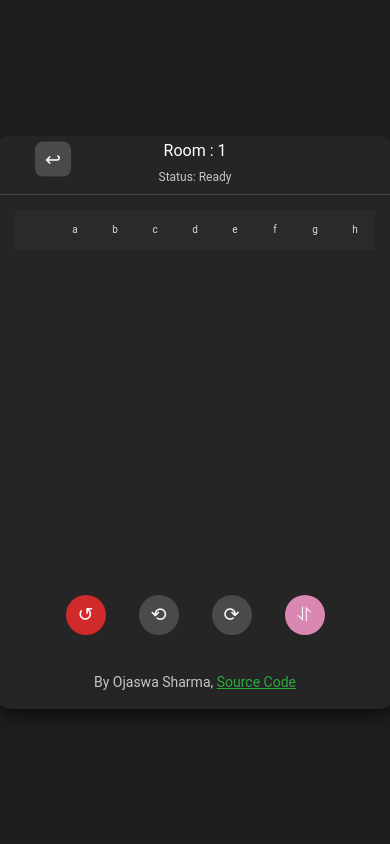
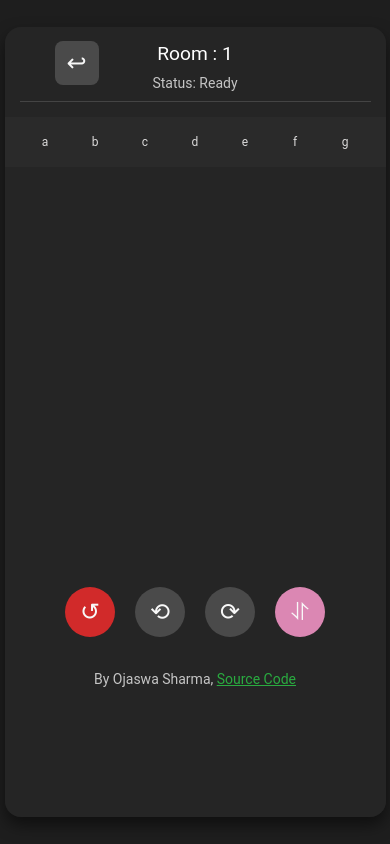
Before and after one commit to Sowoul/chess-host, a Flask app: page /chess in a window 390 px wide. Run offline with Flask 3, Linux system fonts and the light colour scheme; the visitor is signed in with stand-in values (Sample User, id 1); some libraries are stand-ins or nearby versions.

Commit message:
Update index.html

```diff
--- a/templates/index.html
+++ b/templates/index.html
@@ -25,11 +25,15 @@
     border-radius: 16px;
     box-shadow: 0 8px 16px rgba(0, 0, 0, 0.5);
     padding: 20px;
-    width: 600px;
+    width: 100%;
+    max-width: 600px;
     display: flex;
     flex-direction: column;
     align-items: center;
     position: relative;
+    height: 85vh;
+    max-height: 90vh;
+    overflow: auto;
 }
 
 .header {
@@ -106,7 +110,7 @@
 
 .square:hover {
     background-color: #00ffaabe !important;
-    box-shadow: 0 0 40px rgba(42, 171, 111, 0.8), 0 0 50px rgba(42, 171, 107, 0.6);
+    box-shadow: 0 0 30px rgba(42, 171, 111, 0.8), 0 0 40px rgba(42, 171, 107, 0.6);
     z-index: 10;
 }
 
@@ -154,6 +158,7 @@
     display: flex;
     justify-content: center;
     margin: 25px 0;
+    flex-wrap: wrap;
 }
 
 .reset, .undo, .redo, .switch-sides {
@@ -166,23 +171,29 @@
     background-color: #4a4a4a;
     transition: background-color 0.3s ease, transform 0.3s;
     z-index: 10;
-    margin: 0 14px;
+    margin: 0 10px;
 }
+
 .switch-sides {
     background-color: #db87b3;
 }
+
 .switch-sides:hover {
     background-color: #d8a1bd;
 }
+
 .reset {
     background-color: #d12a2a;
 }
+
 .undo {
     background-color: #4a4a4a;
 }
+
 .redo {
     background-color: #4a4a4a;
 }
+
 .reset:hover {
     background-color: #b02020;
     transform: scale(1.1);
@@ -192,6 +203,7 @@
     font-size: 1.8rem;
     color: #f8f8f8;
 }
+
 .glow {
     display: flex;
     align-items: center;
@@ -223,7 +235,8 @@
 @media (max-width: 768px) {
     .container {
         width: 90%;
-        padding: 10px;
+        padding: 15px;
+        height: 100vh;
     }
 
     .header {
@@ -247,7 +260,7 @@
     .square {
         width: 50px;
         height: 50px;
-        font-size: 2.5em;
+        font-size: 3em;
     }
 
     .label {
@@ -257,8 +270,7 @@
     }
 
     .controls {
-        flex-wrap: wrap;
-        justify-content: center;
+        margin: 20px 0;
     }
 
     .reset, .undo, .redo, .switch-sides {
@@ -269,57 +281,54 @@
     .txt {
         font-size: 1.5rem;
     }
+
+    .glow {
+        width: 50px;
+        height: 50px;
+        font-size: 3em;
+    }
 }
 
-@media (max-width: 480px) {
+@media (max-height: 600px) {
     .container {
-        width: 100%;
-        padding: 5px;
-    }
-
-    .header {
-        font-size: 1rem;
-    }
-
-    .header .back {
-        font-size: 0.9rem;
-        padding: 6px 10px;
-    }
-
-    .status-bar {
-        font-size: 0.75rem;
+        height: 100vh;
+        max-height: 100vh;
     }
 
     .board-container {
-        grid-template-columns: repeat(9, 40px);
-        grid-template-rows: repeat(9, 40px);
+        grid-template-columns: repeat(9, 45px);
+        grid-template-rows: repeat(9, 45px);
     }
 
     .square {
-        width: 40px;
-        height: 40px;
-        font-size: 2em;
+        width: 45px;
+        height: 45px;
+        font-size: 2.5em;
     }
 
     .label {
-        width: 40px;
-        height: 40px;
+        width: 45px;
+        height: 45px;
         font-size: 0.625rem;
     }
 
     .controls {
-        flex-wrap: wrap;
-        justify-content: center;
-        gap: 5px;
+        margin: 10px 0;
     }
 
     .reset, .undo, .redo, .switch-sides {
-        height: 40px;
-        width: 40px;
+        height: 45px;
+        width: 45px;
     }
 
     .txt {
         font-size: 1.2rem;
+    }
+
+    .glow {
+        width: 45px;
+        height: 45px;
+        font-size: 2.5em;
     }
 }
      </style>
```
